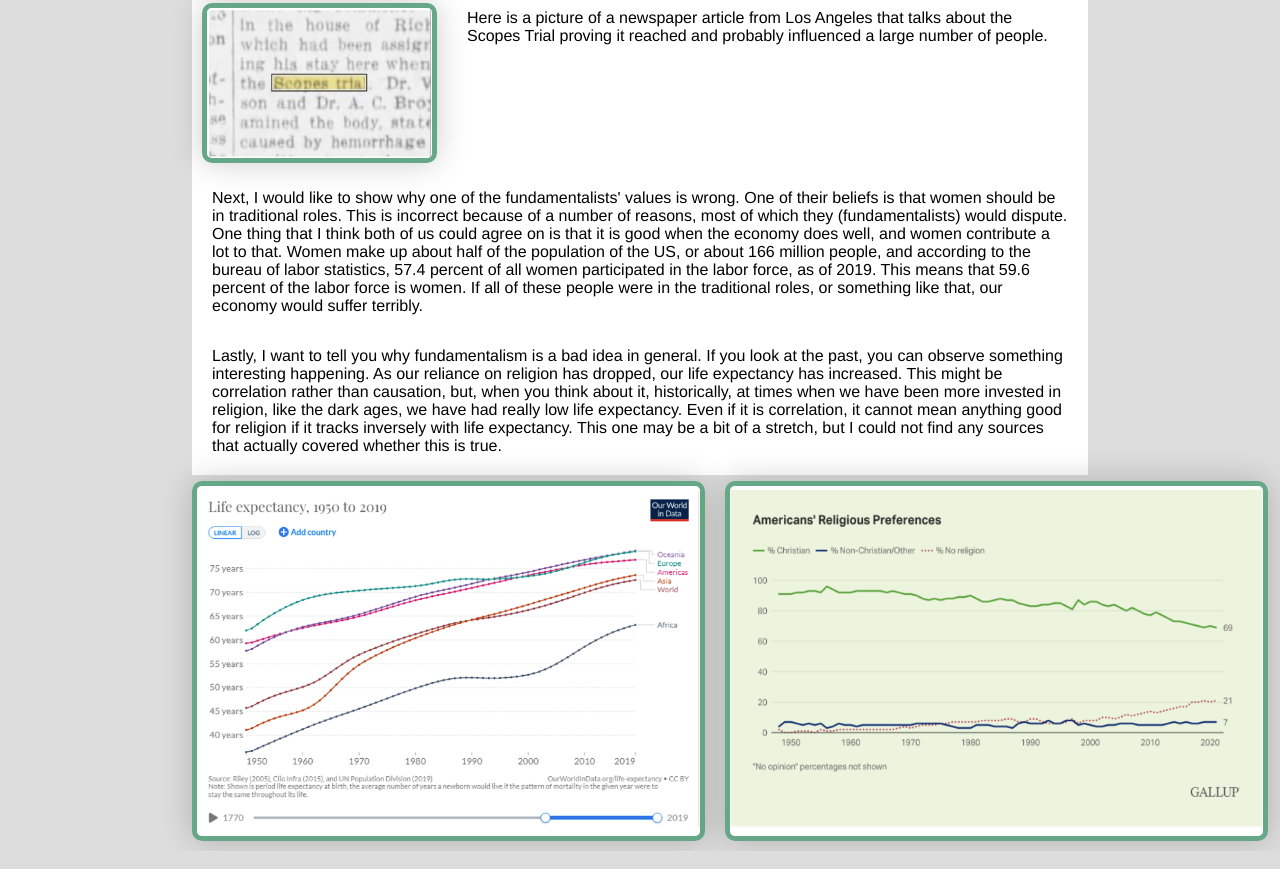
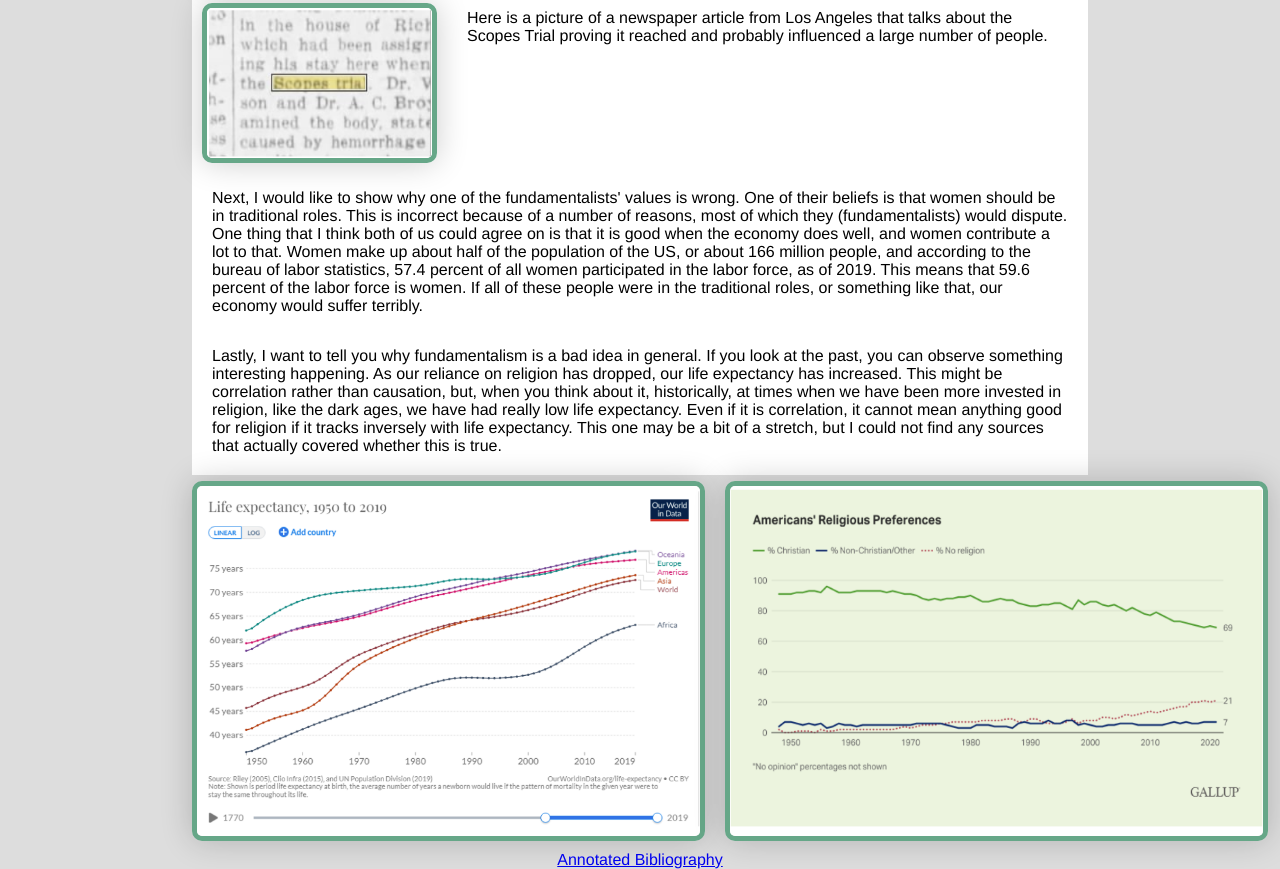
Before and after one commit to ArrivedGoose/Social-Studies-Project, a plain HTML site: page index.html in a window 1280 px wide. Shown: the part 595-1464 px from the top of the page. Drawn offline with Linux system fonts and the light colour scheme.

Commit message:
added link

```diff
--- a/index.html
+++ b/index.html
@@ -20,5 +20,6 @@
         <div class="img-and-text">
             <img style="margin-left: 0px;" class="img" src="Screenshot 2022-03-21 10.12.04 AM.png" height="350" width="533"> <img class="img" src="Screenshot 2022-03-21 10.16.18 AM.png" height="350" width="533">
         </div>
+        <a style="text-align: center;" href="https://docs.google.com/document/d/1ReBZSgZXZWK5hT1UPV6uMWzjJhV9zEI6gtwHKCXg22o/edit">Annotated Bibliography</a>
     </div>
 </body>
```
